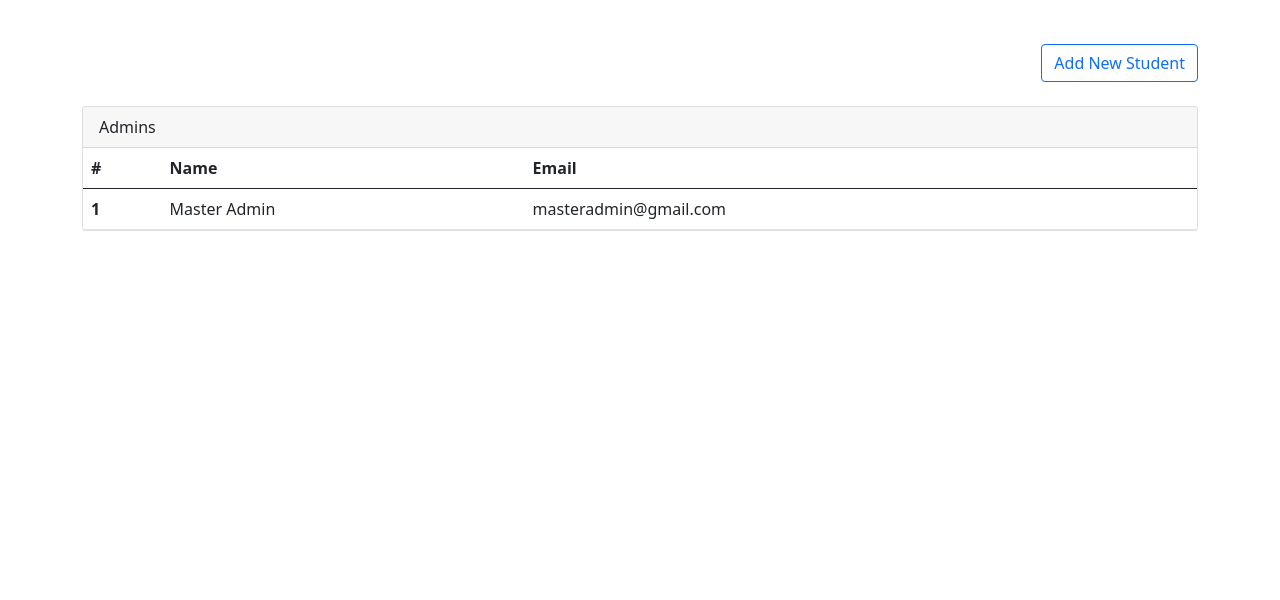
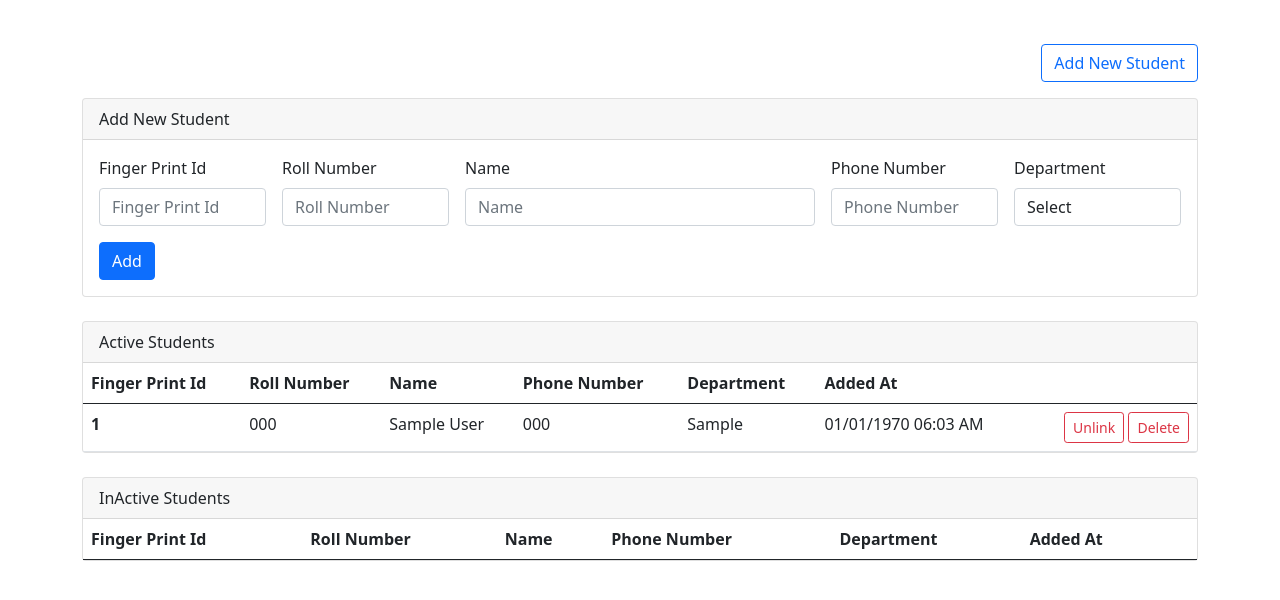
Before and after one commit to whenkey123/bma, a PHP site: page /students.php in a window 1280 px wide. Shown: the part 56-656 px from the top of the page. Run offline with PHP 8.4, Linux system fonts and the light colour scheme; a user stored in the database is signed in; data comes from the database, SQL or seed files in the repository; tables that the repository leaves empty hold one stand-in row (values such as "Sample post"); lists and menus that the app fills with data are empty.

Commit message:
Enhance student page

```diff
--- a/admins.php
+++ b/admins.php
@@ -70,7 +70,7 @@ if ($_SERVER['REQUEST_METHOD'] == "POST") {
       </nav>
       <div class="container" style="margin-top: 100px;">
         <div class="row justify-content-md-center">
-          <div class="col-12 <?php echo(($user['id']==1 && $row['id']!=1)?'':'d-none'); ?>">
+          <div class="col-12 <?php echo(($user['id']==1)?'':'d-none'); ?>">
             <div class="card">
               <div class="card-header">
                 Add New Admin
--- a/bma.sql
+++ b/bma.sql
@@ -3,7 +3,7 @@
 -- https://www.phpmyadmin.net/
 --
 -- Host: 127.0.0.1
--- Generation Time: Apr 02, 2022 at 05:46 PM
+-- Generation Time: Apr 02, 2022 at 07:12 PM
 -- Server version: 10.4.14-MariaDB
 -- PHP Version: 7.4.11
 
@@ -73,7 +73,8 @@ ALTER TABLE `admins`
 --
 ALTER TABLE `students`
   ADD PRIMARY KEY (`id`),
-  ADD UNIQUE KEY `roll_number` (`roll_number`);
+  ADD UNIQUE KEY `roll_number` (`roll_number`),
+  ADD UNIQUE KEY `fingerprint_id` (`fingerprint_id`);
 
 --
 -- AUTO_INCREMENT for dumped tables
--- a/students.php
+++ b/students.php
@@ -6,18 +6,35 @@ if (!isLoggedIn()) {
 }
 $user = $_SESSION['user'];
 if($_SERVER['REQUEST_METHOD']=="POST") {
-  $roll=$_POST['roll'];
-  $name=$_POST['name'];
+  if ($_POST['form']=="add") {
+    $fingerprint_id=$_POST['fingerprint_id'];
+    $roll=strtoupper($_POST['roll']);
+    $name=ucwords($_POST['name']);
     $department=$_POST['department'];
     $phone=$_POST['phone'];
     $current_time = time();
-  $sql="INSERT INTO `students` (`id`, `roll_number`, `name`, `department`, `phone`, `added_at`) VALUES (NULL, '$roll', '$name', '$department', '$phone', '$current_time');";
+    $sql="INSERT INTO `students` (`id`, `roll_number`, `name`, `department`, `phone`, `fingerprint_id`, `added_at`) VALUES (NULL, '$roll', '$name', '$department', '$phone', '$fingerprint_id', '$current_time');";
     if(mysqli_query($con, $sql)) {
       header('Location: students.php?alert=add');
       exit();
     }else {
       header('Location: students.php?alert=exists');
       exit();
+    }
+  }else if ($_POST['form']=="delete") {
+    $id = $_POST['id'];
+    $sql = "DELETE FROM students WHERE id='$id'";
+    if(mysqli_query($con, $sql)) {
+      header('Location: students.php?alert=delete');
+      exit();
+    }
+  }else if ($_POST['form']=="unlink") {
+    $id = $_POST['id'];
+    $sql = "UPDATE `students` SET `fingerprint_id` = '' WHERE id='$id'";
+    if(mysqli_query($con, $sql)) {
+      header('Location: students.php?alert=unlink');
+      exit();
+    }
   }
   header('Location: students.php?alert=error');
   exit();
@@ -72,26 +89,32 @@ if($_SERVER['REQUEST_METHOD']=="POST") {
               Add New Student
             </button>
           </div>
-          <div class="collapse mt-3" id="collapseExample">
+          <!-- <div class="collapse mt-3" id="collapseExample"> -->
+          <div class="mt-3" id="collapseExample">
             <div class="card">
               <div class="card-header d-inline">
                 Add New Student
               </div>
               <div class="card-body">
                 <form class="row g-3" action="" method="POST">
-                  <div class="col-md-3">
+                  <input name="form" value="add" class="d-none">
+                  <div class="col-md-2">
+                    <label class="form-label">Finger Print Id</label>
+                    <input type="number" class="form-control" name="fingerprint_id" placeholder="Finger Print Id" min="1" max="1000" required>
+                  </div>
+                  <div class="col-md-2">
                     <label class="form-label">Roll Number</label>
-                    <input type="text" class="form-control" name="roll" placeholder="Roll Number" required>
+                    <input type="text" class="form-control" name="roll" placeholder="Roll Number" minlength="10" required>
                   </div>
-                  <div class="col-md-3">
+                  <div class="col-md-4">
                     <label class="form-label">Name</label>
                     <input type="text" class="form-control" name="name" placeholder="Name" autocomplete="off" required>
                   </div>
-                  <div class="col-md-3">
+                  <div class="col-md-2">
                     <label class="form-label">Phone Number</label>
                     <input type="text" class="form-control" name="phone" placeholder="Phone Number" minlength="10" maxlength="10" autocomplete="off" onkeypress="return isNumber(event)">
                   </div>
-                  <div class="col-md-3">
+                  <div class="col-md-2">
                     <label class="form-label">Department</label>
                     <select class="form-control" name="department" required>
                       <option value="">Select</option>
@@ -109,30 +132,85 @@ if($_SERVER['REQUEST_METHOD']=="POST") {
               </div>
             </div>
           </div>
-          <div class="col-12">
-
-          </div>
           <div class="col-12 mt-4">
             <div class="card">
               <div class="card-header">
-                Admins
+                Active Students
               </div>
               <div class="card-body p-0">
+                <div class="table-responsive">
                   <table class="table table-hover mb-0">
                     <thead>
                       <tr>
-                      <th scope="col">#</th>
+                        <th scope="col">Finger Print Id</th>
+                        <th scope="col">Roll Number</th>
                         <th scope="col">Name</th>
-                      <th scope="col">Email</th>
+                        <th scope="col">Phone Number</th>
+                        <th scope="col">Department</th>
+                        <th scope="col">Added At</th>
                         <th scope="col"></th>
                       </tr>
                     </thead>
                     <tbody>
                       <?php
-                    $query=mysqli_query($con, "SELECT * FROM admins;");
+                      $query=mysqli_query($con, "SELECT * FROM students WHERE fingerprint_id!='';");
                       while($row = mysqli_fetch_array($query)) {
                         $delete_html = '';
-                      if ($user['id']==1 && $row['id']!=1) {
+                        $unlink_html = '';
+                        if ($user['id']==1) {
+                          $delete_html = '<form style="display: inline;" action="" method="POST">
+                          <input name="form" value="delete" class="d-none">
+                          <input name="id" value="'.$row['id'].'" class="d-none">
+                          <button class="btn btn-sm btn-outline-danger">Delete</button>
+                          </form>';
+                          $unlink_html = '<form style="display: inline;" action="" method="POST">
+                          <input name="form" value="unlink" class="d-none">
+                          <input name="id" value="'.$row['id'].'" class="d-none">
+                          <button class="btn btn-sm btn-outline-danger">Unlink</button>
+                          </form>';
+                        }
+                        echo('<tr>
+                          <th scope="row">'.$row['fingerprint_id'].'</th>
+                          <td>'.$row['roll_number'].'</td>
+                          <td>'.$row['name'].'</td>
+                          <td>'.$row['phone'].'</td>
+                          <td>'.$row['department'].'</td>
+                          <td>'.date('d/m/Y h:i A', $row['added_at']).'</td>
+                          <td class="align-right">'.$unlink_html.$delete_html.'</td>
+                        </tr>');
+                      }
+                      ?>
+                    </tbody>
+                  </table>
+                </div>
+              </div>
+            </div>
+          </div>
+          <div class="col-12 mt-4">
+            <div class="card">
+              <div class="card-header">
+                InActive Students
+              </div>
+              <div class="card-body p-0">
+                <div class="table-responsive">
+                  <table class="table table-hover mb-0">
+                    <thead>
+                      <tr>
+                        <th scope="col">Finger Print Id</th>
+                        <th scope="col">Roll Number</th>
+                        <th scope="col">Name</th>
+                        <th scope="col">Phone Number</th>
+                        <th scope="col">Department</th>
+                        <th scope="col">Added At</th>
+                        <th scope="col"></th>
+                      </tr>
+                    </thead>
+                    <tbody>
+                      <?php
+                      $query=mysqli_query($con, "SELECT * FROM students WHERE fingerprint_id='';");
+                      while($row = mysqli_fetch_array($query)) {
+                        $delete_html = '';
+                        if ($user['id']==1) {
                           $delete_html = '<form action="" method="POST">
                           <input name="form" value="delete" class="d-none">
                           <input name="id" value="'.$row['id'].'" class="d-none">
@@ -140,15 +218,19 @@ if($_SERVER['REQUEST_METHOD']=="POST") {
                           </form>';
                         }
                         echo('<tr>
-                        <th scope="row">'.$row['id'].'</th>
+                          <td scope="row">Not Added</td>
+                          <td>'.$row['roll_number'].'</td>
                           <td>'.$row['name'].'</td>
-                        <td>'.$row['email'].'</td>
+                          <td>'.$row['phone'].'</td>
+                          <td>'.$row['department'].'</td>
+                          <td>'.date('d/m/Y h:i A', $row['added_at']).'</td>
                           <td class="align-right">'.$delete_html.'</td>
                         </tr>');
                       }
                       ?>
                     </tbody>
                   </table>
+                </div>
               </div>
             </div>
           </div>
@@ -166,8 +248,11 @@ if($_SERVER['REQUEST_METHOD']=="POST") {
           }else if (alert_key == "delete") {
             confirm('Student deleted successfully');
             window.location.href = 'students.php';
+          }else if (alert_key == "unlink") {
+            confirm('Student finger print id unlinked');
+            window.location.href = 'students.php';
           }else if (alert_key == "exists") {
-            confirm('Student already exists with the same roll number');
+            confirm('Student already exists with the same Roll number or Finger print id');
             window.location.href = 'students.php';
           }else if (alert_key == "error") {
             confirm('Error while performing action');
```
Lines whose indentation alone changed are shown as unchanged.
